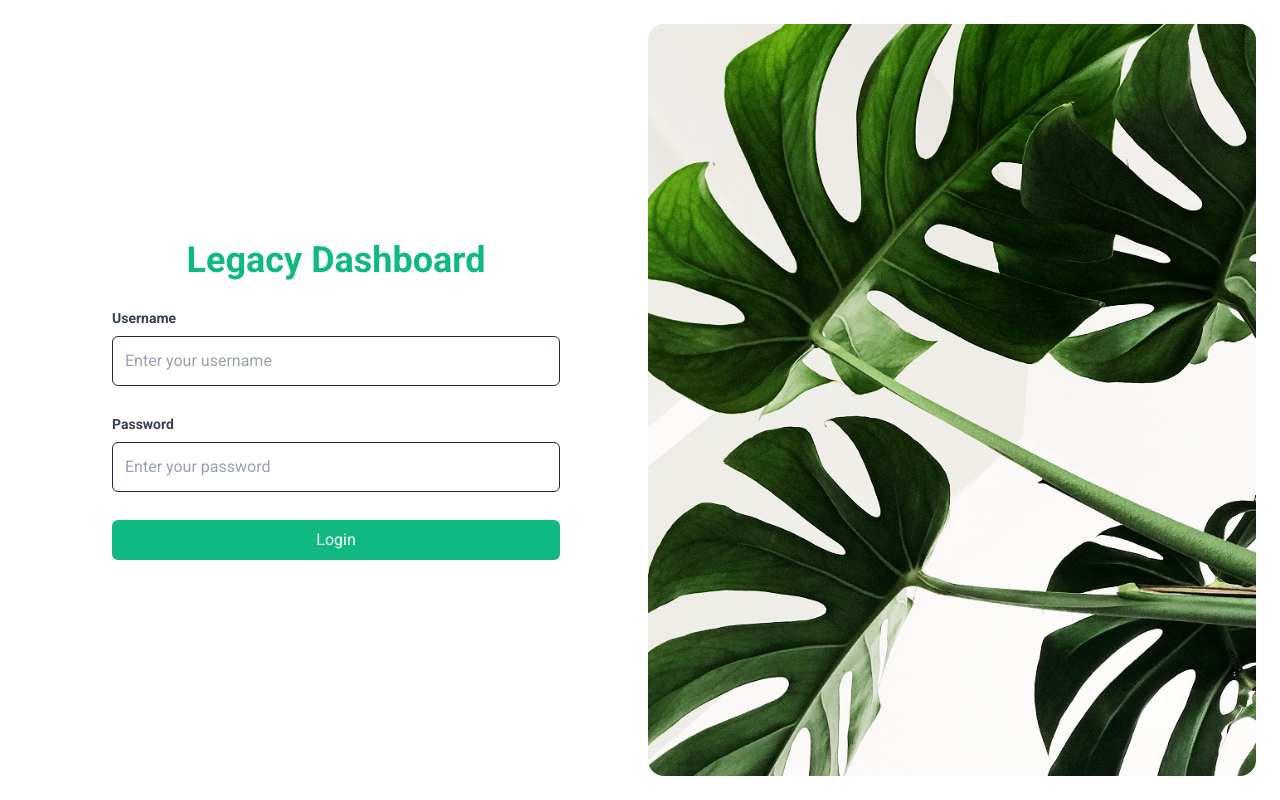
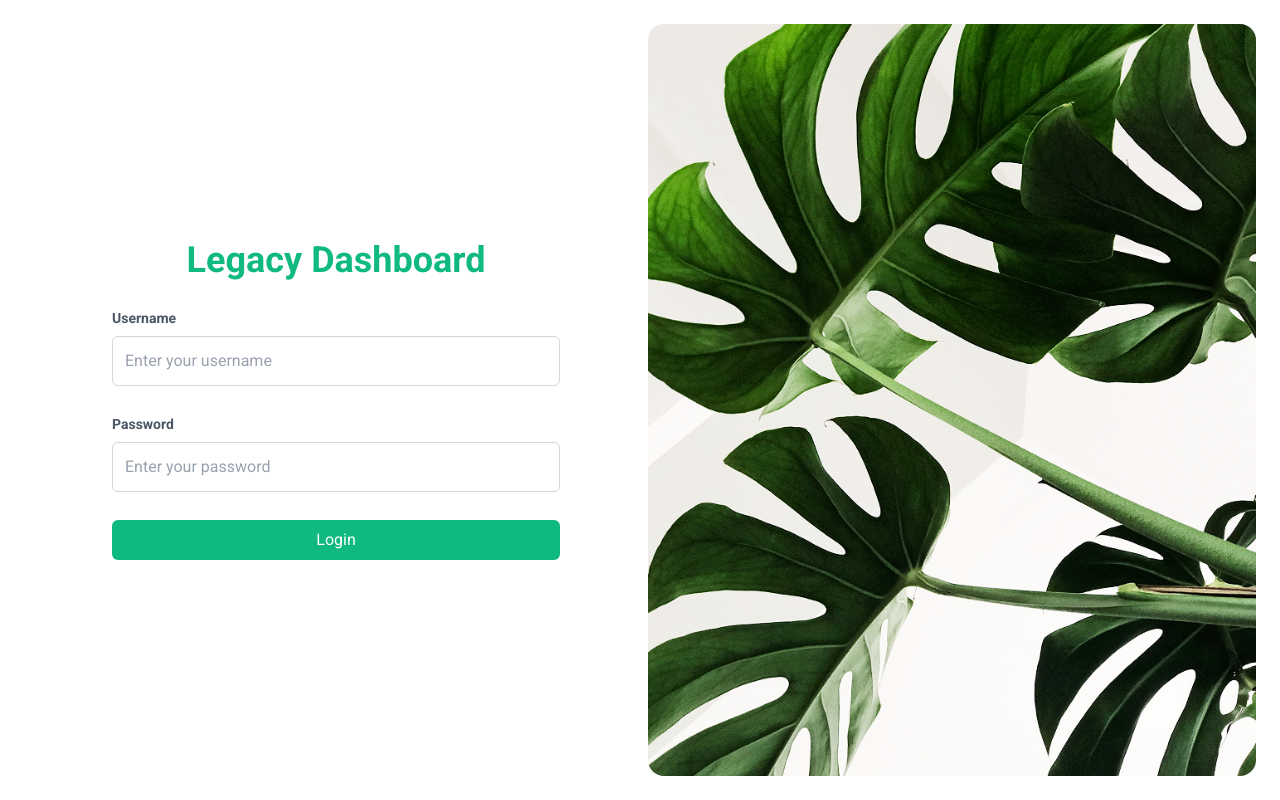
Before and after one commit to WaiYanTun25/legacyfa-dashboard-ui, a React (Vite) app: page /login in a window 1280 px wide. Built offline with nearby package versions, Linux system fonts and the light colour scheme.

Commit message:
refactor Input component; remove value prop, add error handling and trigger

```diff
--- a/src/components/ui/input/Input.tsx
+++ b/src/components/ui/input/Input.tsx
@@ -4,25 +4,31 @@ export const Input = ({
   type = "text",
   label = "Input",
   placeholder = "",
-  value,
   onChange,
+  trigger = () => {},
+  error,
 }: InputProps) => {
   return (
     <div className="flex flex-col w-full gap-2">
       <label
         htmlFor={type}
-        className="text-left text-sm font-semibold text-gray-700"
+        className="text-left text-sm font-semibold text-gray-600"
       >
         {label}
       </label>
       <input
         id={type}
         type={type}
-        className="p-3 border rounded-md w-full text-gray-800 placeholder-gray-400 focus:outline-none focus:ring-2 focus:ring-primary transition duration-200 ease-in-out hover:border-primary focus:border-primary"
+        className={`p-3 border border-gray-300 rounded-md w-full text-gray-800 placeholder-gray-400 focus:outline-none focus:ring-2 focus:ring-primary transition duration-200 ease-in-out hover:border-primary focus:border-primary ${
+          error && "border-red-500"
+        }`}
         placeholder={placeholder}
-        value={value}
-        onChange={onChange}
+        onChange={(event) => {
+          onChange(event);
+          trigger();
+        }}
       />
+      {error && <p className="text-red-500 text-xs mt-1">{error}</p>}
     </div>
   );
 };
--- a/src/components/ui/input/Input.type.ts
+++ b/src/components/ui/input/Input.type.ts
@@ -4,6 +4,7 @@ export interface InputProps {
   type?: "text" | "password" | "email" | "number";
   label?: string;
   placeholder?: string;
-  value: string;
   onChange: (event: ChangeEvent<HTMLInputElement>) => void;
+  error?: string;
+  trigger?: () => void;
 }
```
Also changed, not shown: 1 other file (tests, documents, lock files or other folders).
